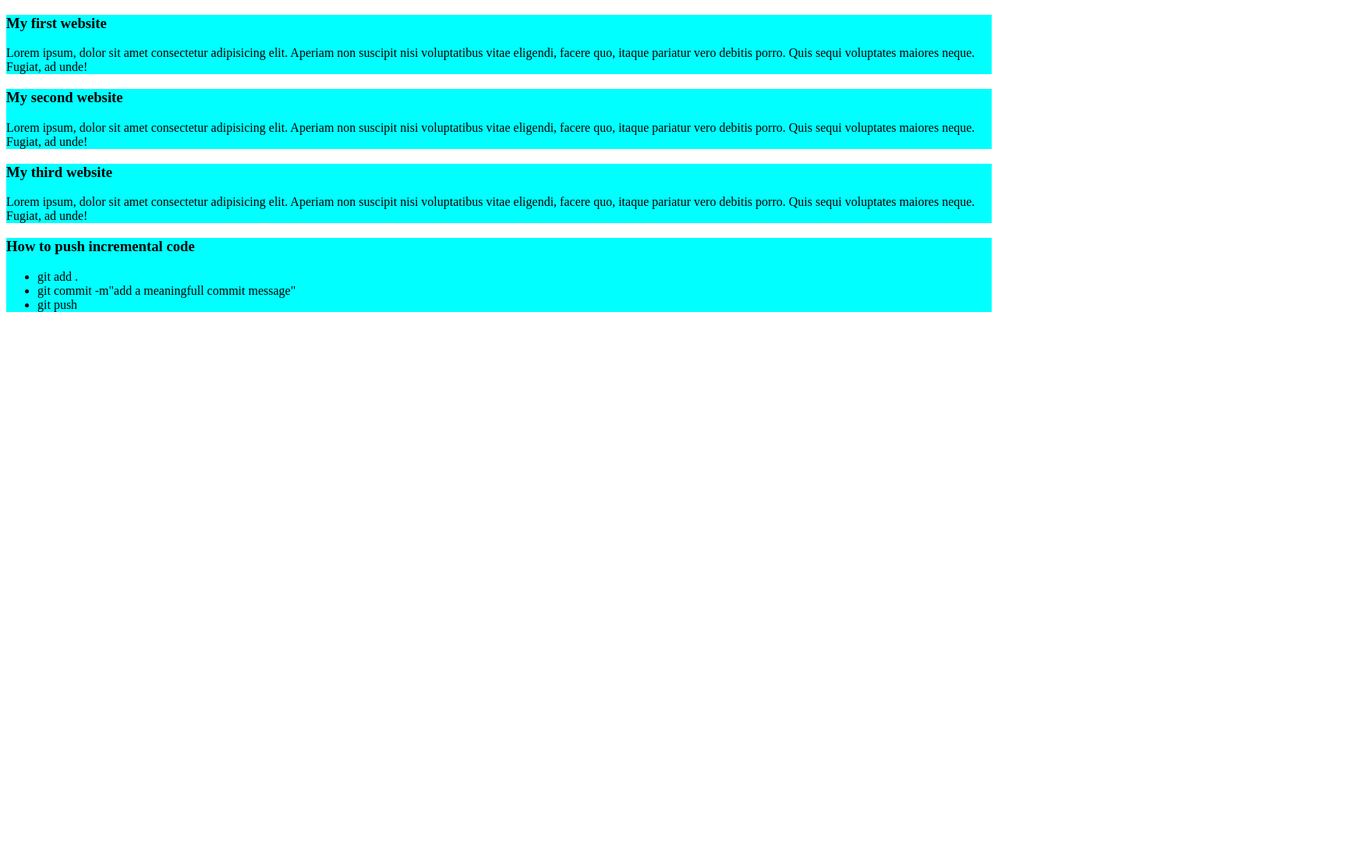
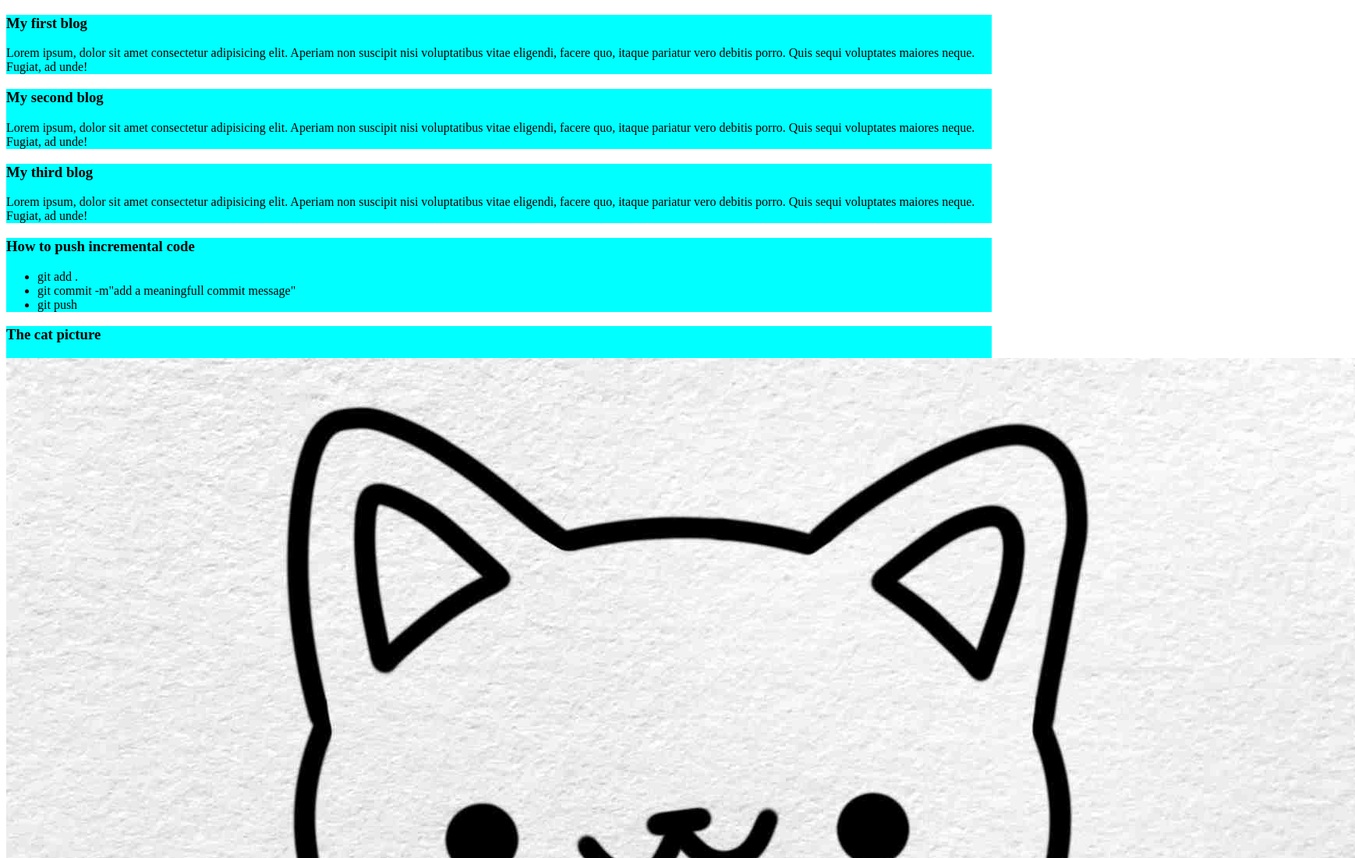
Before and after one commit to mdasrasel/The-first-github, a plain HTML site: page index.html in a window 1280 px wide. Shown: the top 1100 px of the page at 78% size, 1738 px wide, since content can reach past the window. Before the commit the page ends 800 px from the top, so only its background shows below. Drawn offline with Linux system fonts and the light colour scheme.

Commit message:
added a cat picture

```diff
--- a/index.html
+++ b/index.html
@@ -8,7 +8,7 @@
 </head>
 <body>
     <div>
-        <h3>My first website</h3>
+        <h3>My first blog</h3>
         <p>
             Lorem ipsum, dolor sit amet consectetur adipisicing elit.
             Aperiam non suscipit nisi voluptatibus vitae eligendi, facere
@@ -19,7 +19,7 @@
     </div>
 
     <div>
-        <h3>My second website</h3>
+        <h3>My second blog</h3>
         <p>
             Lorem ipsum, dolor sit amet consectetur adipisicing elit.
             Aperiam non suscipit nisi voluptatibus vitae eligendi, facere
@@ -30,7 +30,7 @@
     </div>
 
     <div>
-        <h3>My third website</h3>
+        <h3>My third blog</h3>
         <p>
             Lorem ipsum, dolor sit amet consectetur adipisicing elit.
             Aperiam non suscipit nisi voluptatibus vitae eligendi, facere
@@ -47,5 +47,9 @@
         <li>git push</li>
     </Ul>
     </div>
+    <div>
+        <h3>The cat picture</h3>
+        <img src="images/cat.jpg" alt="">
+    </div>
 </body>
 </html>
```
Also changed, not shown: images/cat.jpg (added), images/nature.jpg (added).
